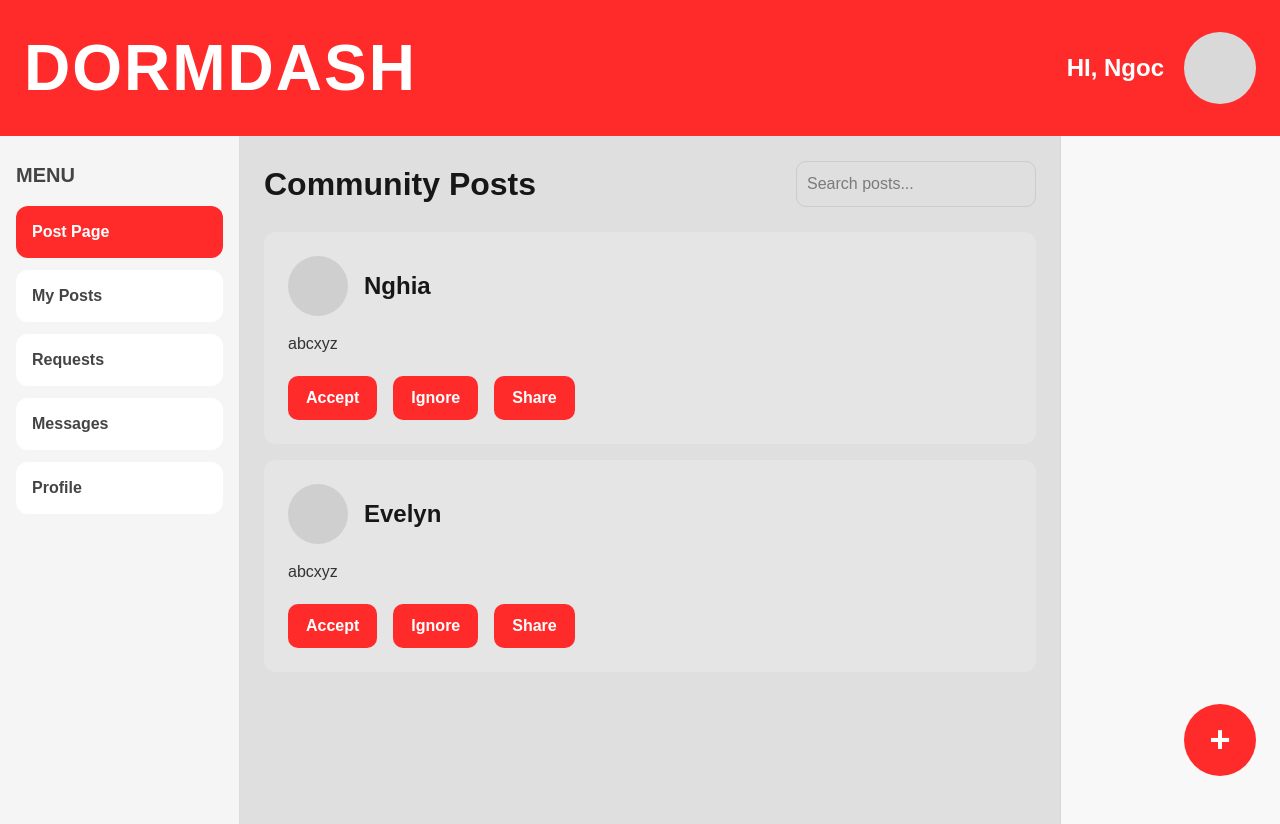
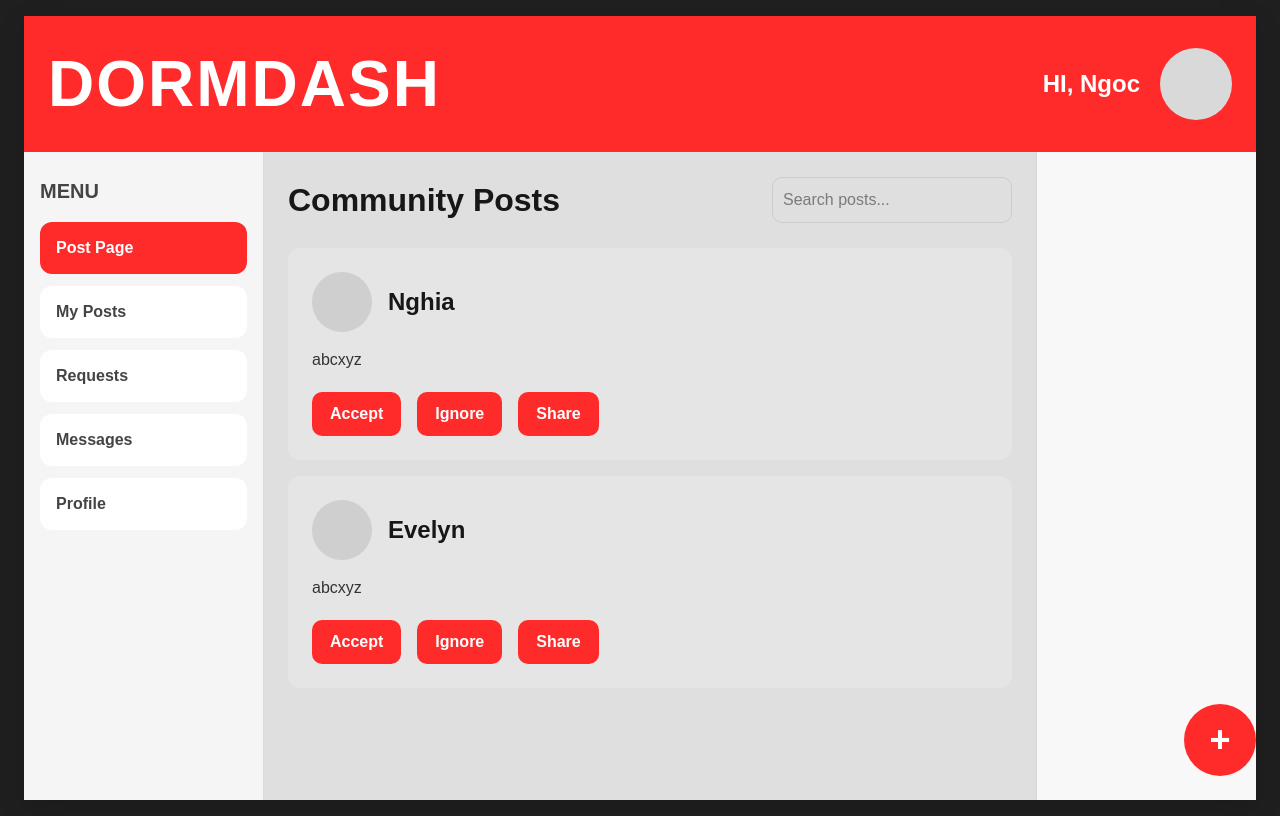
Before and after one commit to NghiaNguyen3004/Hackathon-Spring-2026, a Next.js app in the folder dormdash/: page /home in a window 1280 px wide. Built offline with nearby package versions, Linux system fonts and the light colour scheme.

Commit message:
Revert "Full page"
This reverts commit c0da4c70f89ec1cba9b40a6885d001cd79fef441.

```diff
--- a/dormdash/components/Layout/AppShell.module.css
+++ b/dormdash/components/Layout/AppShell.module.css
@@ -1,22 +1,20 @@
 .page {
     min-height: 100vh;
     background-color: #1f1f1f;
-    padding: 0;
-    width: 100%;
+    padding: 16px 24px;
   }
 
   .container {
-    width: 100%;
-    min-height: 100vh;
+    min-height: 95vh;
     background-color: #efefef;
     overflow: hidden;
-    box-shadow: none;
+    box-shadow: 0 8px 24px rgba(0, 0, 0, 0.15);
   }
 
   .body {
     display: grid;
     grid-template-columns: 240px 1fr 220px;
-    min-height: calc(100vh - 112px);
+    min-height: calc(95vh - 112px);
   }
 
   .sidebarArea {
```
